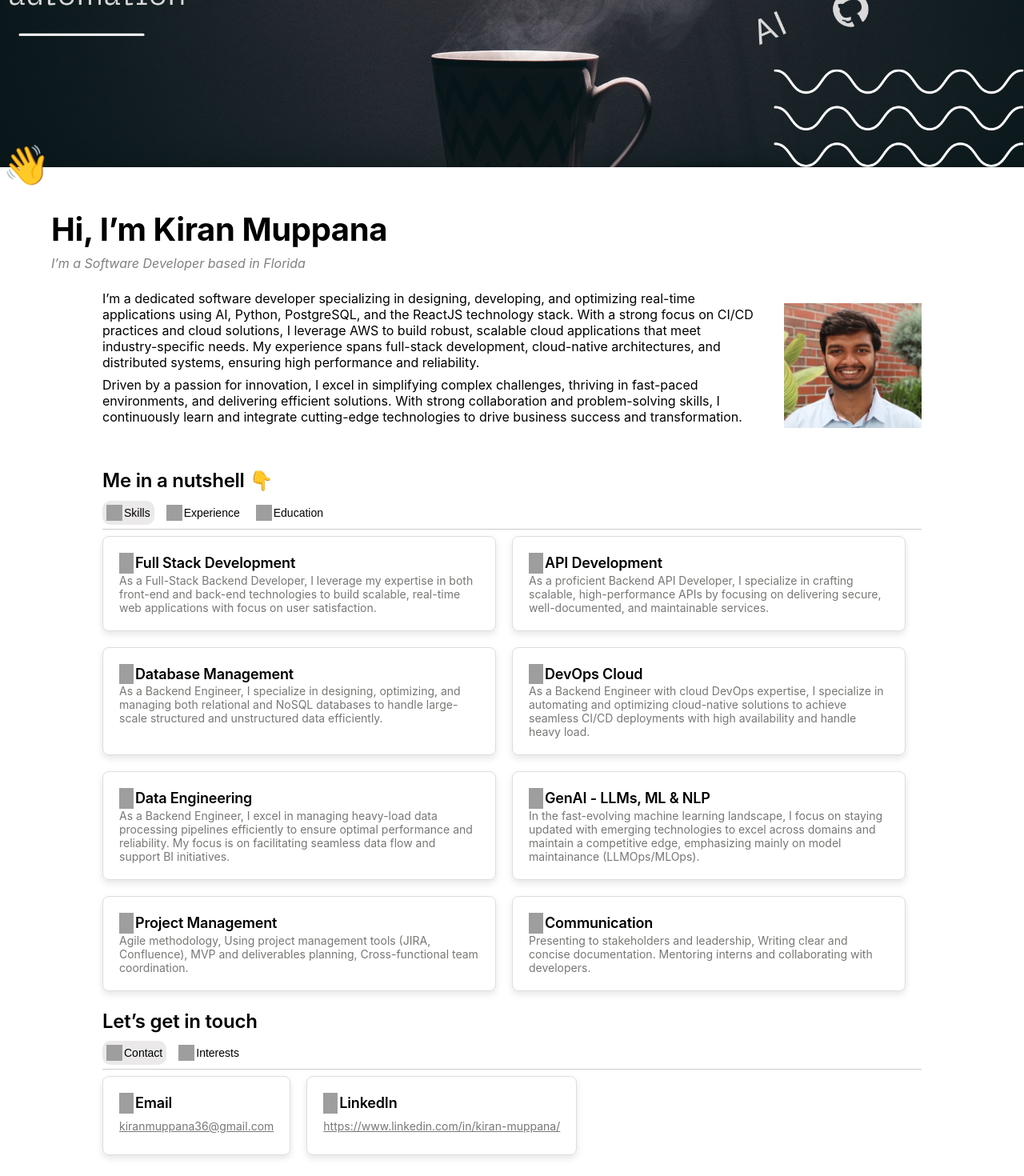
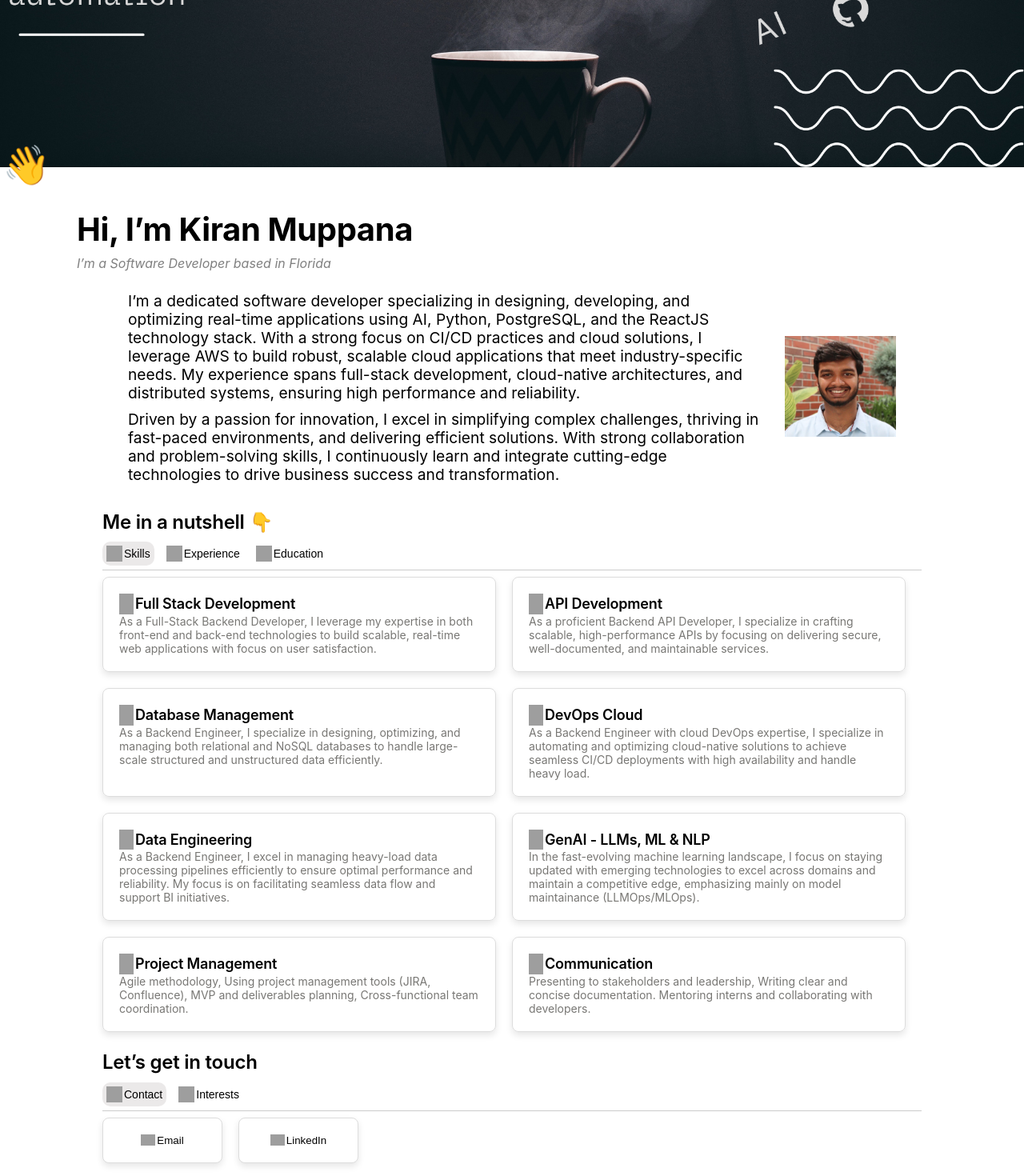
Before and after one commit to sairamkiran9/myportfolio, a React (Create React App) app: page / in a window 1280 px wide. Shown: the part 175-1645 px from the top of the page at 80% size. Built offline with nearby package versions, Linux system fonts and the light colour scheme; grey boxes are pictures that could not be loaded.

Commit message:
intro spacing fix

```diff
--- a/src/components/ContactTemplate.js
+++ b/src/components/ContactTemplate.js
@@ -8,8 +8,12 @@ const ContactTemplate = ({ contacts }) => {
             <div className="contact-cards">
                 {contacts && contacts.length > 0 ? (
                     contacts.map((contact, index) => (
-                        <div className="contact-card" key={index}>
-                            <div className="contact-card-title">
+                        <button
+                            key={index}
+                            className="contact-card"
+                            onClick={() => (window.location.href = contact.url)}
+                        >
+                            <div className="contact-card-content">
                                 {contact.icon && (
                                     <img
                                         className="contact-icon"
@@ -17,16 +21,11 @@ const ContactTemplate = ({ contacts }) => {
                                         alt={`${contact.title} icon`}
                                     />
                                 )}
-                                <h3>{contact.title || "Contact"}</h3>
+                                {contact.title && (
+                                    <a href={contact.url}>{contact.title}</a>
+                                )}
                             </div>
-                            <div className="contact-card-content">
-                                {contact.content &&
-                                    <p>
-                                        <a href={contact.url}>{contact.content}</a>
-                                    </p>
-                                }
-                            </div>
-                        </div>
+                        </button>
                     ))
                 ) : (
                     <p>No contacts available</p>
--- a/src/index.css
+++ b/src/index.css
@@ -28,6 +28,10 @@ a,
 a.visited {
     color: inherit;
     text-decoration: underline;
+}
+
+a {
+    text-decoration: none;
 }
 
 .pdf-relative-link-path {
@@ -117,6 +121,7 @@ img {
 .column-list {
     display: flex;
     justify-content: space-between;
+    align-items: center;
 }
 
 .column {
@@ -124,14 +129,21 @@ img {
 }
 
 .column:first-child {
+    margin: 0 0 0 2em;
     padding-left: 0;
 }
 
 .column:last-child {
+    margin: 0 2em 0 0;
     padding-right: 0;
 }
 
-.highlight-gray{
+.intro {
+    font-size: 1.2rem;
+    line-height: 1.2;
+}
+
+.highlight-gray {
     color: gray;
 }
 
@@ -165,7 +177,7 @@ img {
 }
 
 .page-title-content {
-    margin: 0 4em;
+    margin: 0 6em;
 }
 
 input[type="checkbox"] {
@@ -192,7 +204,7 @@ p {
 }
 
 @media (max-width: 768px) {
-    .intro{
+    .intro {
         display: none;
     }
 
--- a/src/styles/ContactTemplate.css
+++ b/src/styles/ContactTemplate.css
@@ -10,10 +10,11 @@
 }
 
 .contact-card {
+    background-color: white;
     border: 1px solid #ddd;
     border-radius: 8px;
     padding: 20px;
-    min-width: 200px;
+    min-width: 150px;
     box-shadow: 0 4px 8px rgba(0, 0, 0, 0.1);
 }
 
@@ -31,12 +32,30 @@
 }
 
 .contact-card p {
-    color: rgba(120, 119, 116, 1);;
+    color: rgba(120, 119, 116, 1);
     font-size: 14px;
 }
+
+.contact-card-content {
+    display: flex;
+    align-items: center;
+    justify-content: center;
+}
+
+.contact-icon {
+    margin-right: 2px;
+    /* Adjust the margin as needed */
+}
+
+
 
 @media (max-width: 650px) {
     .contact-cards {
         flex-direction: column;
     }
 }
+
+/* Added styles for button hover effect */
+.contact-card:hover {
+    box-shadow: 0 8px 16px rgba(0, 0, 0, 0.2);
+}
```
